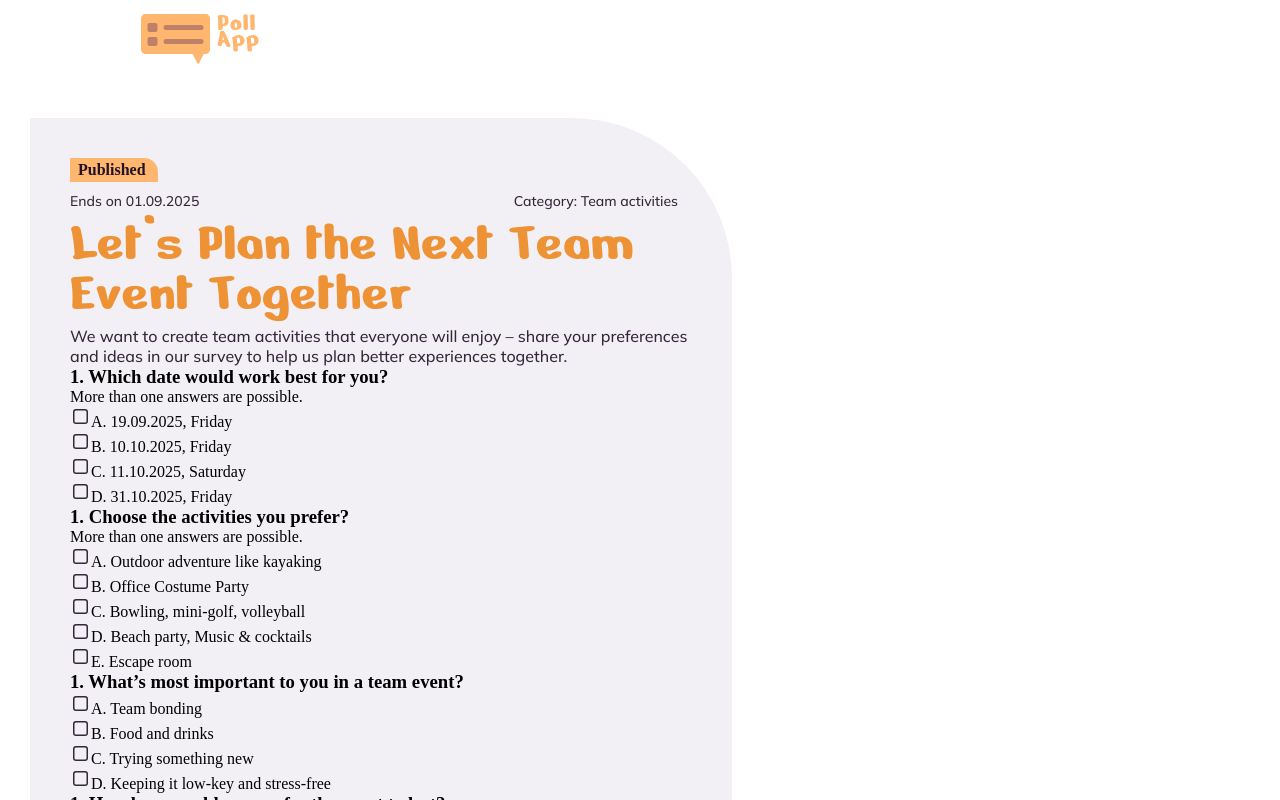
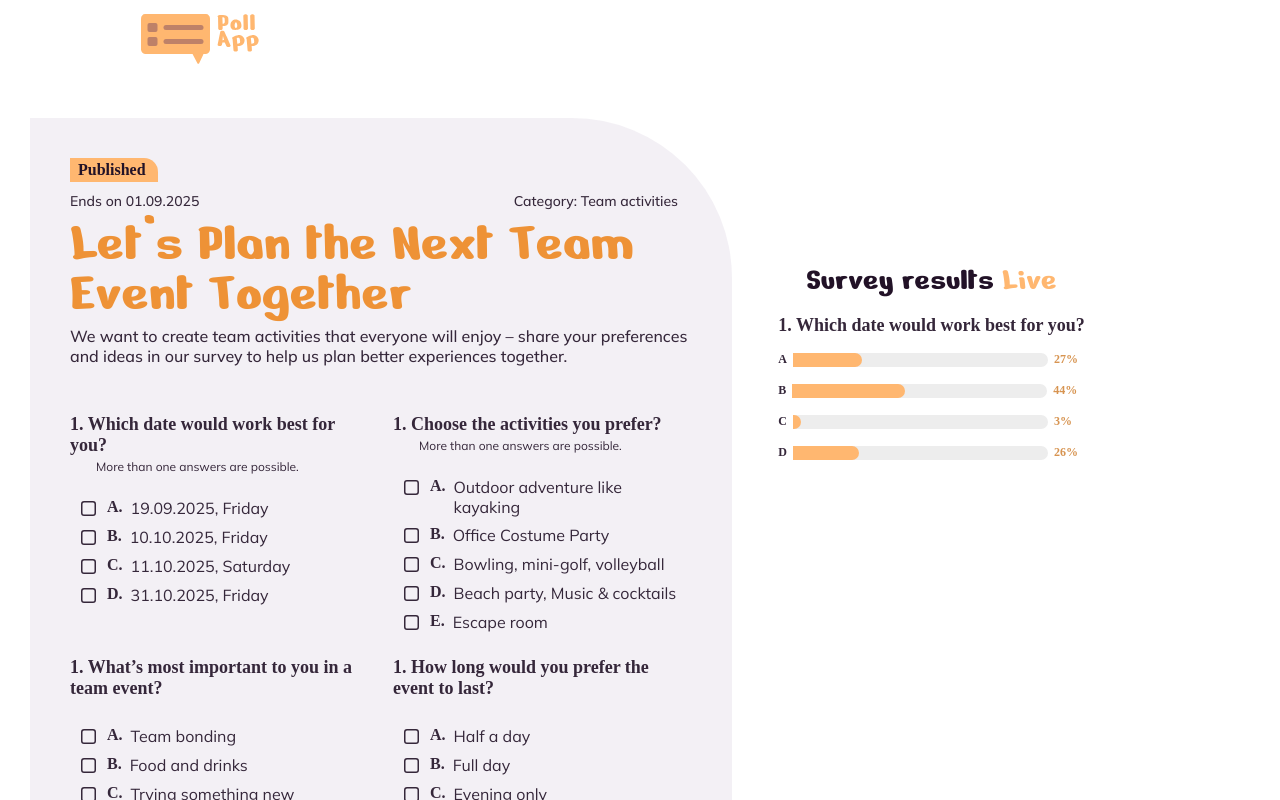
Before and after one commit to DavidGrossDev/poll-app, an Angular app: page /viewSurvey in a window 1280 px wide. Shown: the top 800 px of the page. Built offline with nearby package versions, Linux system fonts and the light colour scheme; a web font is replaced by a local one.

Commit message:
edit styles

```diff
--- a/src/app/shared/components/survey-view/survey-view.scss
+++ b/src/app/shared/components/survey-view/survey-view.scss
@@ -1,4 +1,8 @@
 @use '../../../styles/mixins/mixins.scss' as md;
+
+.survey-body {
+    @include md.d_flex($jc: flex-start, $ai: flex-end, $gp: 42px);
+}
 
 .survey-overview {
     width: 702px;
@@ -23,9 +27,11 @@
 .survey-card {
     width: 622px;
     height: 741px;
+    @include md.d_flex($fd: column, $jc: space-between, $ai: flex-start, $gp: 48px);
 
     &--head {
-        @include md.d_flex($fd: column, $jc:space-between, $ai: flex-start, $gp: 8px);
+        @include md.d_flex($fd: column, $jc: space-between, $ai: flex-start, $gp: 8px);
+
         &--ending-category {
             width: 608px;
             @include md.d_flex($jc: space-between);
@@ -46,6 +52,120 @@
     }
 
     &--question-list {
+        width: 622px;
+        display: grid;
+        grid-template-columns: 1fr 1fr;
+        gap: 24px;
+        padding: 0;
 
+        &--item-card {
+            width: 299px;
+            @include md.d_flex($fd: column, $jc: flex-start, $ai: flex-start, $gp: 24px);
+
+            &--question {
+                @include md.d_flex($fd: column, $jc: flex-start, $ai: flex-start, $gp: 3px);
+
+                >h3 {
+                    @include md.f_mulish($fs: 18px, $fw: 700, $clr: #35273A);
+                }
+
+                >p {
+                    padding-left: 26px;
+                    @include md.f_mulish($fs: 12px, $clr: #35273A);
+                }
+            }
+
+            &--answer-list {
+                @include md.d_flex($fd: column, $jc: flex-start, $ai: flex-start, $gp: 8px);
+                width: 100%;
+
+                >div {
+                    cursor: pointer;
+                    width: 100%;
+                    padding-left: 8px;
+                    @include md.d_flex($jc: flex-start, $ai: flex-start, $gp: 8px);
+                    @include md.f_mulish($clr: #35273A);
+
+                    >span {
+                        @include md.f_mulish($fw: 700, $clr: #35273A);
+                    }
+
+                    &:hover {
+                        background-color: rgba(255, 207, 161, 0.4);
+                    }
+                }
+
+            }
+        }
+    }
+
+    &--footer {
+        width: 100%;
+        @include md.d_flex($jc: flex-end);
+
+        &--btn {
+            cursor: pointer;
+            border-width: 0;
+            border-radius: 10px;
+            background-color: rgba(255, 183, 112, 0.3);
+            padding: 8px 12px;
+            @include md.f_nokora($fw: 700, $clr: #35273A);
+        }
     }
 }
+
+.survey-results {
+    width: 315px;
+    height: 713px;
+    @include md.d_flex($fd: column, $jc: flex-start, $gp: 16px);
+
+    &--header {
+        >h2 {
+            @include md.f_nerko($fs: 32px, $clr: #221227);
+
+            >span {
+                color: #FFB770;
+            }
+        }
+    }
+
+    &--list {
+        &--card {
+            @include md.d_flex($fd: column, $jc: center, $ai: flex-start, $gp: 16px);
+
+            >h3 {
+                @include md.f_mulish($fs: 18px, $fw: 700, $clr: #35273A);
+            }
+
+            &--answer-states {
+
+                &--single-state {
+                    @include md.d_flex($jc: space-between, $ai: center, $gp: 6px);
+
+                    >p {
+                        @include md.f_mulish($fs: 12px, $fw: 700, $clr: #35273A);
+                    }
+
+                    >div {
+                        width: 255px;
+                        height: 14px;
+                        background-color: #EDEDED;
+                        border-radius: 0 20px 20px 0;
+
+                        >div {
+                            // width: 97px;
+                            height: 100%;
+                            background-color: #FFB770;
+                            border-radius: 0 20px 20px 0;
+                        }
+                    }
+
+                    >span {
+                        @include md.f_mulish($fs: 12px, $fw: 800, $clr: #D79451);
+                    }
+                }
+
+            }
+        }
+    }
+}
```
